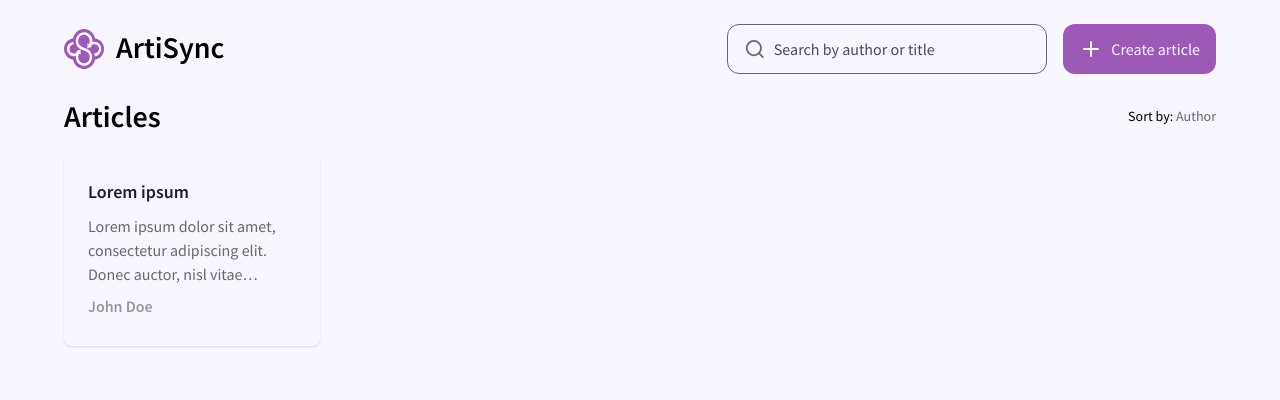
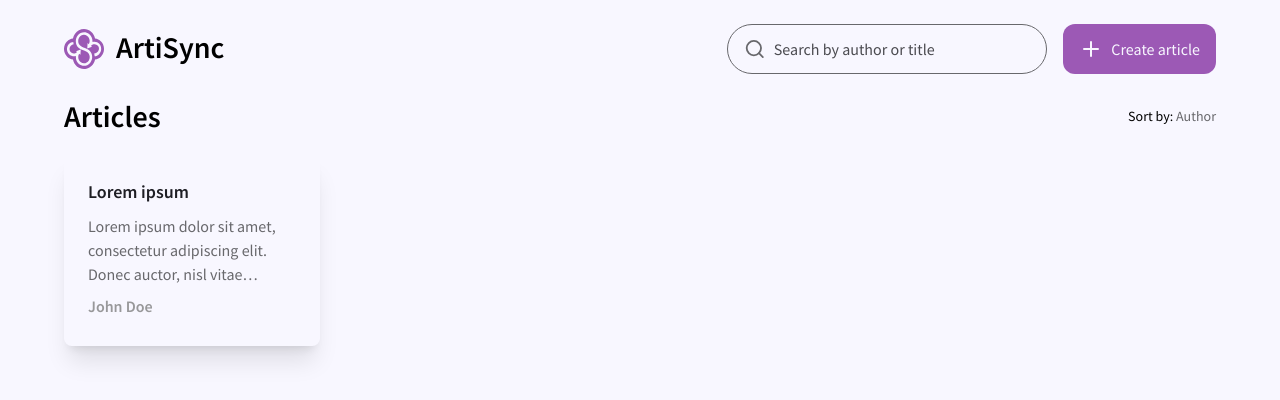
Before and after one commit to lutzzdias/artisync, a Next.js app: page / in a window 1280 px wide. Shown: the top 400 px of the page. Built offline with nearby package versions, Linux system fonts and the light colour scheme.

Commit message:
fix: adjust css

```diff
--- a/src/components/Card.tsx
+++ b/src/components/Card.tsx
@@ -10,7 +10,7 @@ interface CardProps {
 
 export function Card({ article }: CardProps) {
   return (
-    <div className="flex h-48 w-64 flex-col gap-2 rounded-lg p-6 shadow">
+    <div className="flex h-48 w-64 flex-col gap-2 rounded-lg p-6 shadow-xl">
       <h3 className="text-lg font-semibold text-gray-500">{article.title}</h3>
       <p className=" text-gray-300 line-clamp-3">{article.description}</p>
       <p className="font-semibold text-gray-200">{article.author}</p>
--- a/src/components/NavBar.tsx
+++ b/src/components/NavBar.tsx
@@ -17,7 +17,7 @@ export function NavBar() {
         {/* search area */}
         <section role="search">
           <form action="#" method="get" className="w-80">
-            <div className="flex items-center gap-2 rounded-xl border border-solid border-gray-300 px-4">
+            <div className="flex items-center gap-2 rounded-full border border-solid border-gray-300 px-4">
               <Search className="text-gray-300" size={24} />
               <input
                 className="w-full bg-transparent py-3 focus:outline-none"
```
